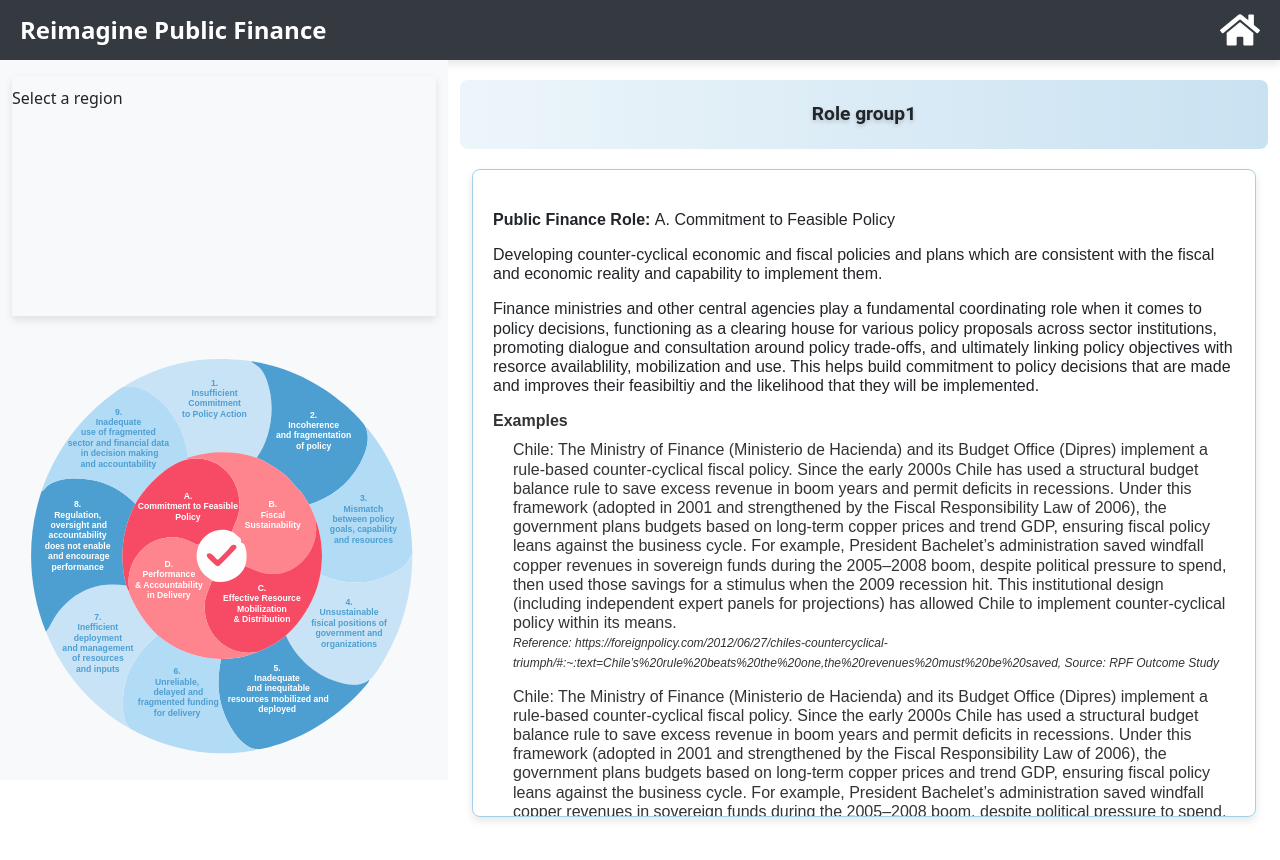
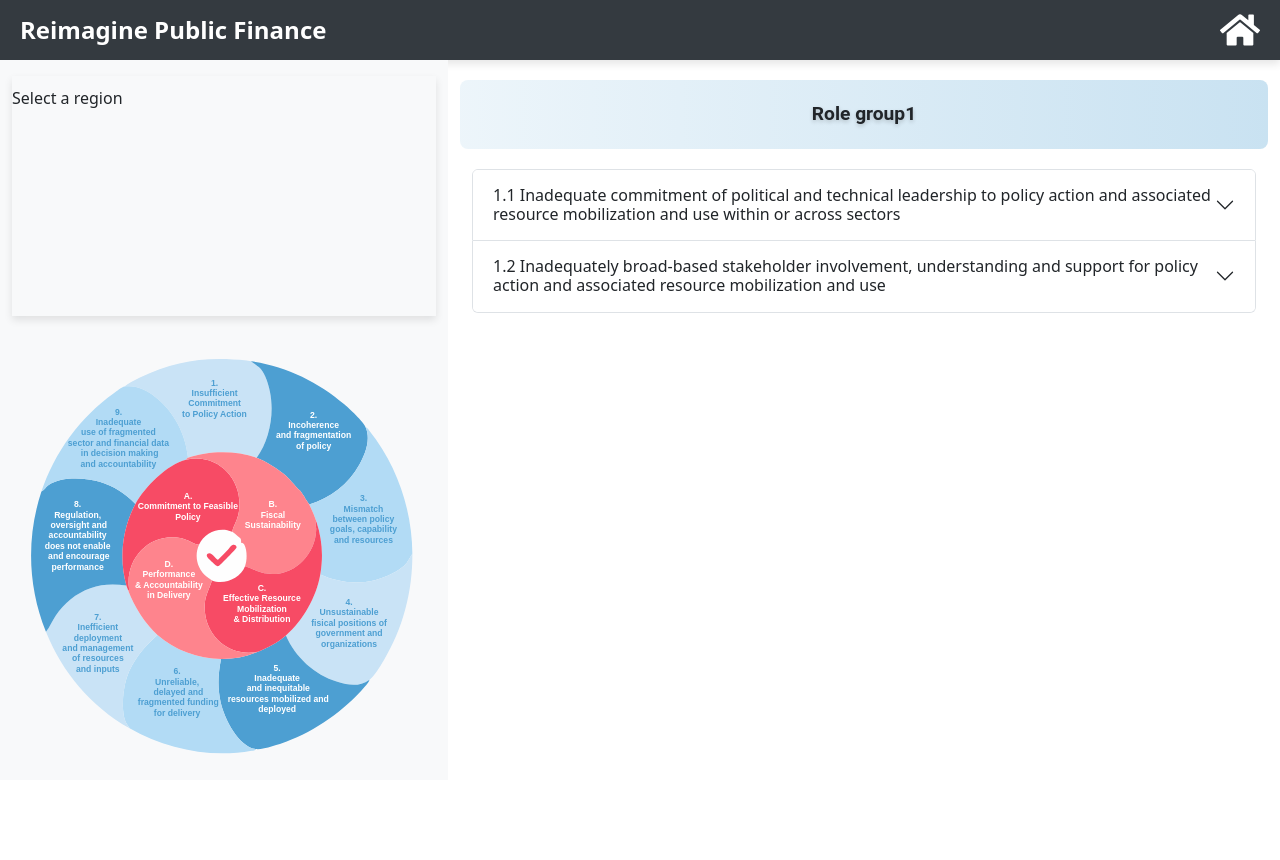
Before and after one commit to yukinko-iwasaki/rpf-bottleneck-page, a React (Create React App) app: page /rpf-bottleneck-page/RenewableEnergy in a window 1280 px wide. Both pictures are taken after a click on the icon 223 px from the left and 556 px from the top of the page. Shown: the top 860 px of the page. Built offline with nearby package versions, Linux system fonts and the light colour scheme; some icons are missing.

Commit message:
replace by accordion

```diff
--- a/src/components/content.jsx
+++ b/src/components/content.jsx
@@ -3,6 +3,7 @@ import { useState, useRef } from "react";
 import PropTypes from 'prop-types';
 import CustomFilter from "./filter";
 import ContentText from "./contentText";
+import Accordion from 'react-bootstrap/Accordion';
 
 const bottleneckData = require('../data/bottleneck.json');
 const roleData = require('../data/roles.json');
@@ -114,23 +115,26 @@ function Content(props){
             {selectedItem ? `${viz_type} ${selectedItemDisplay}` : ""}
         </h2>}
 
-        <div className="test">
-            <div style={{"display":'flex'}}>
-                 {viz_type== 'Bottleneck Group' && <CustomFilter
-                    filterType={'Bottleneck'}
-                    filterOptions={type_options}
-                    onFilterChange={(selected) => console.log(`Selected outcome: ${selected}`)}/>}
-            </div>
-        </div>
-        {selectedItem && <div class='container' style={{height: '100%'}}>
-            <div className="textContainer" style={{"width": '100%', "height": '90%', 'overflow':'scroll','boxShadow':'0px 4px 8px rgba(0, 0, 0, 0.1)', 'borderRadius': '8px', 'padding': '10px', 'border': '1px solid rgba(76, 159, 210, 0.5)'}}>
-                {data.map((text, index) => (
-                    <div key={index} style={{ borderBottom: '1px solid rgba(76, 159, 210, 0.3)', paddingBottom: '10px', marginBottom: '10px' }}>
+         {selectedItem && <div class='container' style={{height: '100%'}}>
+          <Accordion style={{ width: '100%', marginBottom: '20px' }}>
+            {bottleneckData.map((item, index) => {
+              const data = viz_type === 'Bottleneck Group' ? bottleneckData : roleData;
+              return (
+                <Accordion.Item eventKey={index.toString()} key={index}>
+                  <Accordion.Header>{item.title}</Accordion.Header>
+                  <Accordion.Body>
+                    {data.map((text, index) => (
+                      <div key={index} style={{ borderBottom: '1px solid rgba(76, 159, 210, 0.3)', paddingBottom: '10px', marginBottom: '10px' }}>
                         <ContentText data={text} viz_type={viz_type} />
                     </div>
                 ))
                 }
-            </div>
+            </Accordion.Body>
+            </Accordion.Item>
+          );
+        })}
+
+          </Accordion>
         </div>}
           {
           !selectedItem && <div style={{height: '100%', display: 'flex', justifyContent: 'center', alignItems: 'center'}}> <span style={{ color: 'black', fontSize: '1.5rem', fontStyle: 'italic' , textAlign:'center'}}>Please select a public finance concept/region from the left navigation to explore detailed insights and data</span> </div>
```
